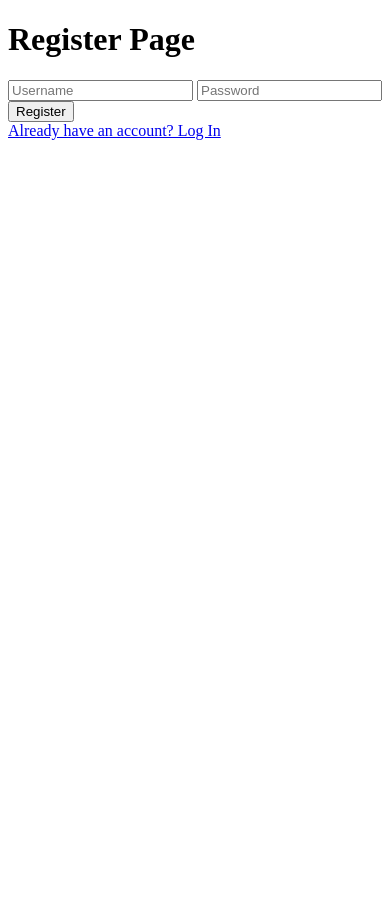
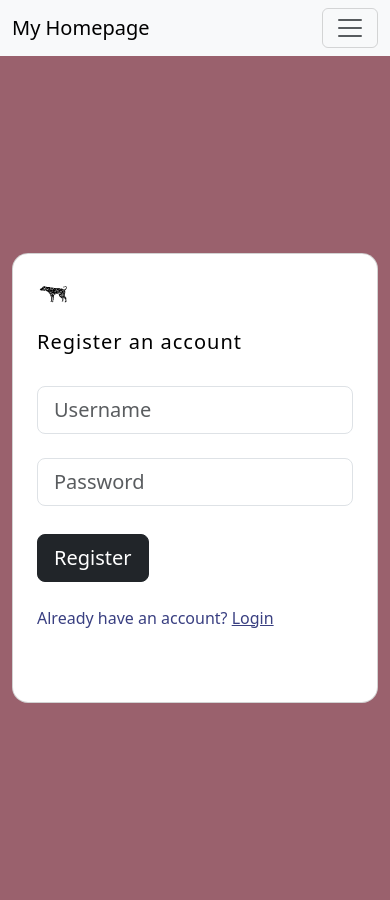
Before and after one commit to jamiemancini/PracticeProject, a Flask app: page /register in a window 390 px wide. Before the commit the page ends 140 px from the top, so only its background shows below. Run offline with Flask 2, Linux system fonts and the light colour scheme.

Commit message:
updated files

```diff
--- a/app.py
+++ b/app.py
@@ -4,6 +4,7 @@ from flask_login import UserMixin, login_user, LoginManager, login_required, log
 from flask_wtf import FlaskForm
 from wtforms import StringField, PasswordField, SubmitField
 from wtforms.validators import InputRequired, Length, ValidationError
+#bcrypt is used to hash password
 from flask_bcrypt import Bcrypt
 
 app = Flask(__name__)
@@ -13,6 +14,7 @@ db = SQLAlchemy(app)
 bcrypt = Bcrypt(app)
 #connects to our table
 app.config['SQLALCHEMY_DATABASE_URI'] = 'sqlite:///database.db'
+#to secure the session cookie we need to set a secret key
 app.config['SECRET_KEY'] = 'thisisasecretkey'
 
 
@@ -30,6 +32,8 @@ class User(db.Model, UserMixin):
     id = db.Column(db.Integer, primary_key=True)
     username = db.Column(db.String(20), nullable=False, unique=True)
     password = db.Column(db.String(80), nullable=False)
+    liked_images = db.Column(db.String(80), nullable=True)
+    saved_images = db.Column(db.String(80), nullable=True)
 
 
 class RegisterForm(FlaskForm):
@@ -54,14 +58,16 @@ class LoginForm(FlaskForm):
                            InputRequired(), Length(min=4, max=20)], render_kw={"placeholder": "Username"})
 
     password = PasswordField(validators=[
-                             InputRequired(), Length(min=8, max=20)], render_kw={"placeholder": "Password"})
+                             InputRequired(), Length(min=6, max=20)], render_kw={"placeholder": "Password"})
 
     submit = SubmitField('Login')
 
-
+#setting the different routes
+#returning the html pages in the templates folder
 @app.route('/')
 def home():
     return render_template('home.html')
+
 
 
 @app.route('/login', methods=['GET', 'POST'])
@@ -70,15 +76,18 @@ def login():
     if form.validate_on_submit():
         user = User.query.filter_by(username=form.username.data).first()
         if user:
-            login_user(user)
-            return redirect(url_for('dashboard'))
+            if bcrypt.check_password_hash(user.password, form.password.data):
+                login_user(user)
+                return redirect(url_for('dashboard'))
     return render_template('login.html', form=form)
 
 
 @app.route('/dashboard', methods=['GET', 'POST'])
 @login_required
 def dashboard():
-    return render_template('dashboard.html')
+    user_name = current_user.username
+    return render_template('dashbord.html', user_name = user_name)
+
 
 
 @app.route('/logout', methods=['GET', 'POST'])
@@ -101,6 +110,14 @@ def register():
 
     return render_template('register.html', form=form)
 
+@app.route('/landing')
+def landing():
+    return render_template('landing.html')
+
+@app.route('/base')
+def base():
+    return render_template('base.html')
+
 
 if __name__ == "__main__":
     app.run(debug=True)
--- /dev/null
+++ b/templates/base.html
@@ -0,0 +1,41 @@
+<!doctype html>
+<html lang="en">
+  <head>
+    <meta charset="utf-8">
+    <meta name="viewport" content="width=device-width, initial-scale=1">
+    <title>Stray Dog</title>
+    <link href="https://cdn.jsdelivr.net/npm/bootstrap@5.3.0-alpha1/dist/css/bootstrap.min.css" rel="stylesheet" integrity="sha384-GLhlTQ8iRABdZLl6O3oVMWSktQOp6b7In1Zl3/Jr59b6EGGoI1aFkw7cmDA6j6gD" crossorigin="anonymous">
+  </head>
+
+<!-- <header>
+  <title>My Homepage</title>
+</head> -->
+
+<body>
+  <nav class="navbar navbar-expand-lg navbar-light bg-light">
+    <div class="container">
+      <a class="navbar-brand" href="#">My Homepage</a>
+      <button class="navbar-toggler" type="button" data-bs-toggle="collapse" data-bs-target="#navbarNav" aria-controls="navbarNav" aria-expanded="false" aria-label="Toggle navigation">
+        <span class="navbar-toggler-icon"></span>
+      </button>
+      <div class="collapse navbar-collapse" id="navbarNav">
+        <ul class="navbar-nav">
+          <li class="nav-item">
+            <a class="nav-link active" aria-current="page" href="#">Home</a>
+          </li>
+          <li class="nav-item">
+            <a class="nav-link" href="#">About</a>
+          </li>
+          <li class="nav-item">
+            <a class="nav-link" href="#">Contact</a>
+          </li>
+        </ul>
+      </div>
+    </div>
+  </nav>
+</header>
+
+  <body>
+    {% block body %}{% endblock %}
+  </body>
+</html>
--- a/templates/register.html
+++ b/templates/register.html
@@ -1,24 +1,69 @@
-<!DOCTYPE html>
-<html lang="en">
+{% extends "base.html" %}
 
-<head>
-    <meta charset="UTF-8">
-    <meta http-equiv="X-UA-Compatible" content="IE=edge">
-    <meta name="viewport" content="width=device-width, initial-scale=1.0">
-    <title>Register</title>
-</head>
+{% block body %}
 
-<body>
-    <h1>Register Page</h1>
 
-    <form method="POST" action="">
-        {{ form.hidden_tag() }}
-        {{ form.username }}
-        {{ form.password }}
-        {{ form.submit }}
-    </form>
 
-    <a href="{{ url_for('login') }}">Already have an account? Log In</a>
-</body>
+<section class="vh-100" style="background-color: #9A616D;">
+    <div class="container py-5 h-100">
+      <div class="row d-flex justify-content-center align-items-center h-100">
+        <div class="col col-xl-10">
 
-</html>
+          <div class="card" style="border-radius: 1rem;">
+            <div class="row g-0">
+
+                <div class="col-md-6 col-lg-5 d-none d-md-block">
+                  <img src="{{ url_for('static', filename='register_egg.jpg') }}"
+                    alt="login form" class="img-fluid" style="border-radius: 1rem 0 0 1rem; max-width: 100%; height: 100%;" />
+                </div>
+
+              <div class="col-md-6 col-lg-7 d-flex align-items-center">
+                  <div class="card-body p-4 p-lg-5 text-black">
+
+
+
+                        <!-- this code ensures that the form data is submitted securely and is not subject to a CSRF attack. -->
+
+                    <div class="d-flex align-items-center mb-3 pb-1">
+                      <img src="{{ url_for('static', filename='stray-dog.svg') }}"
+                  alt="home page" class="img-fluid" style="border-radius: 1rem 0 0 1rem; max-width: 10%; height: 10%;" />
+                    </div>
+
+                    <h5 class="fw-normal mb-3 pb-3" style="letter-spacing: 1px;">Register an account</h5>
+
+                  <form method="POST" action="">
+                      {{ form.hidden_tag() }}
+
+                      <div class="form-outline mb-4">
+                      {{ form.username(class="form-control form-control-lg") }}
+                      </div>
+
+                      <div class="form-outline mb-4">
+                      {{ form.password(class="form-control form-control-lg") }}
+                      </div>
+
+                      <div class="pt-1 mb-4">
+                      {{ form.submit(class="btn btn-dark btn-lg btn-block") }}
+                      </div>
+
+                  </form>
+
+                    <p class="mb-5 pb-lg-2" style="color: #393f81;">Already have an account? <a href="{{ url_for('login') }}"
+                        style="color: #393f81;">Login</a></p>
+
+
+
+
+                </div>
+              </div>
+
+            </div>
+          </div>
+        </div>
+      </div>
+    </div>
+
+  </section>
+
+
+{% endblock %}
```
Also changed, not shown: templates/dashbord.html (added, +17 -0 lines), templates/home.html (+50 -14 lines), templates/landing.html (added, +28 -0 lines), templates/login.html (+57 -19 lines), database.db, static/HOME.jpg (added), static/REGISTER_EGG.JPG (added), static/egg.PNG (added), static/stray-dog.svg (added), 2 other files.
